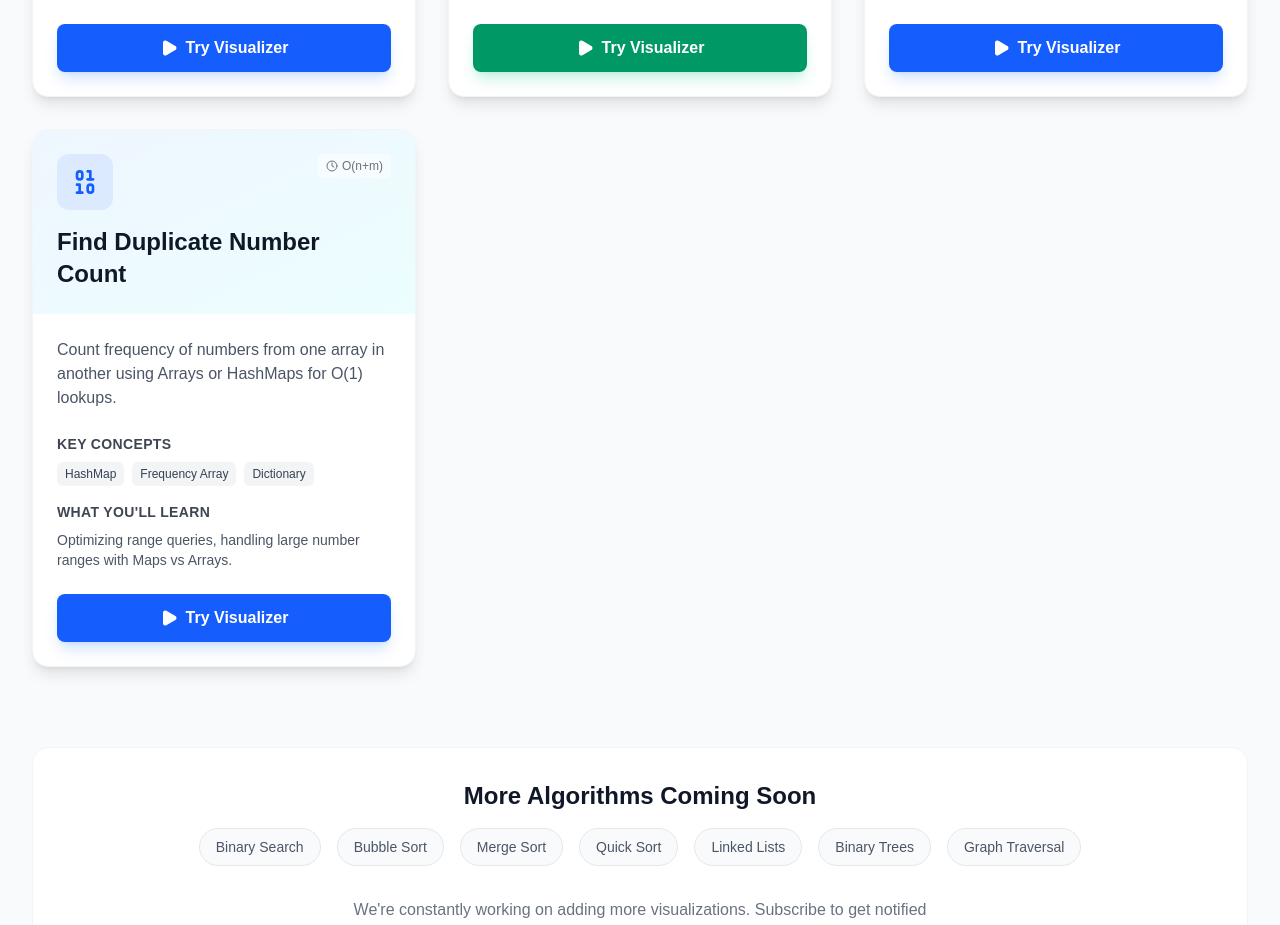
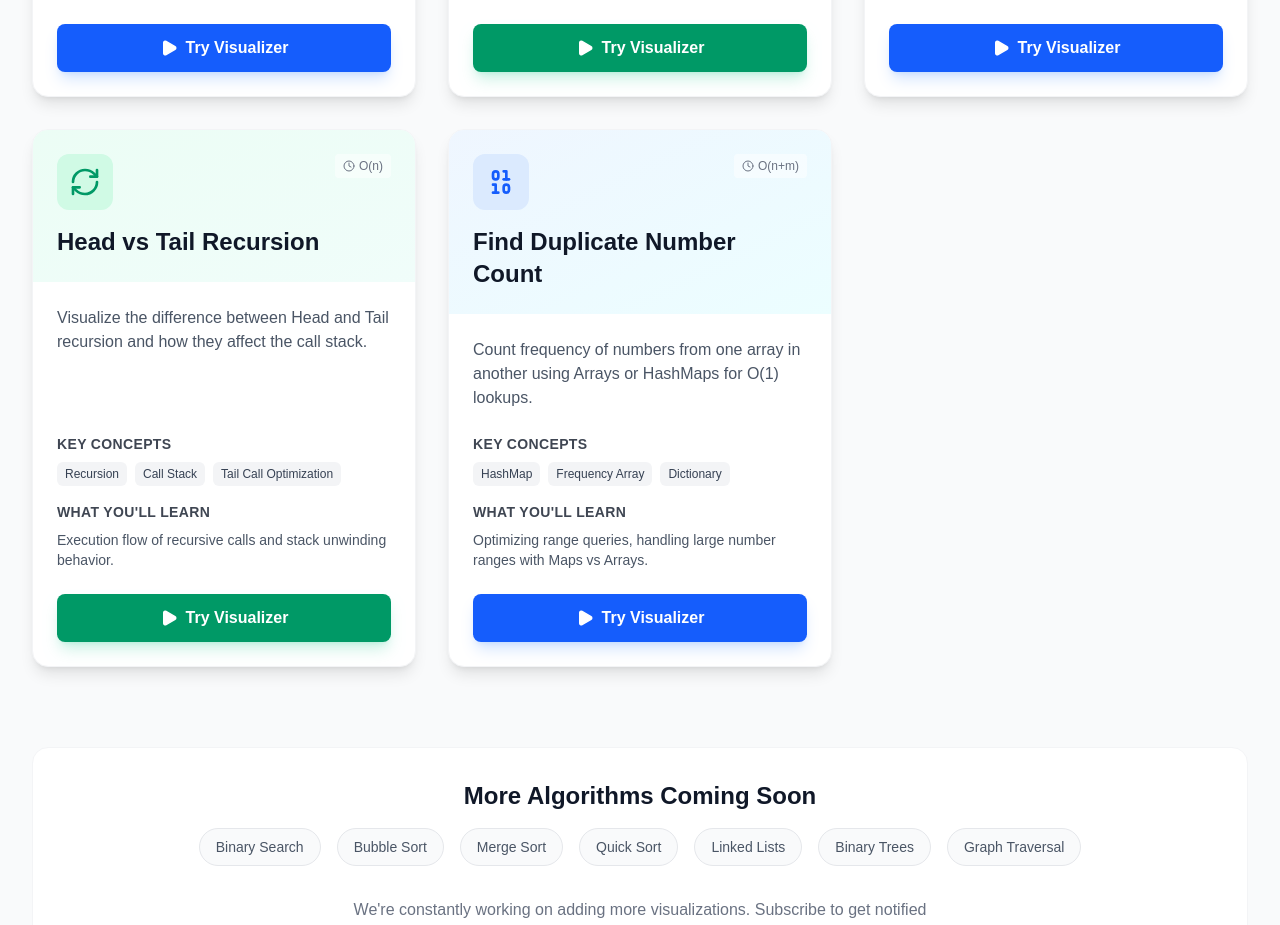
Before and after one commit to parthsinghblaze/interview, a Next.js app: page /dsa in a window 1280 px wide. Shown: the part 2160-3085 px from the top of the page. Built offline with nearby package versions, Linux system fonts and the light colour scheme.

Commit message:
Add DSA visualizer component for Head vs Tail Recursion to enhance understanding of recursion techniques

```diff
--- a/src/app/dsa/page.tsx
+++ b/src/app/dsa/page.tsx
@@ -117,6 +117,18 @@ export default function DSAPage() {
             learning: 'Logarithmic time complexity, boundary management, and search efficiency.',
             href: '/dsa/binary-search',
             color: 'blue'
+        },
+        {
+            id: 'recursion-types',
+            title: 'Head vs Tail Recursion',
+            description: 'Visualize the difference between Head and Tail recursion and how they affect the call stack.',
+            icon: RefreshCw,
+            timeComplexity: 'O(n)',
+            spaceComplexity: 'O(n)',
+            techniques: ['Recursion', 'Call Stack', 'Tail Call Optimization'],
+            learning: 'Execution flow of recursive calls and stack unwinding behavior.',
+            href: '/dsa/recursion-types',
+            color: 'indigo'
         },
         {
             id: 'number-frequency',
```
